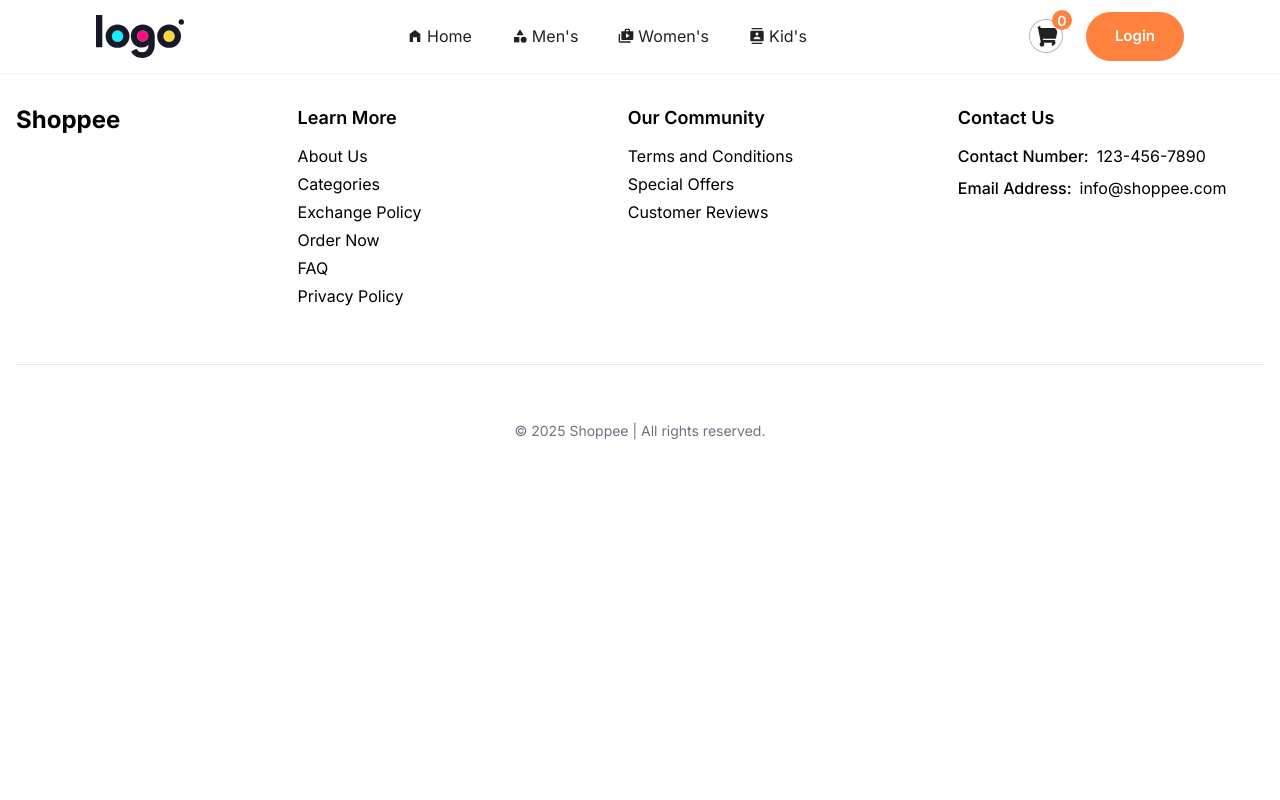
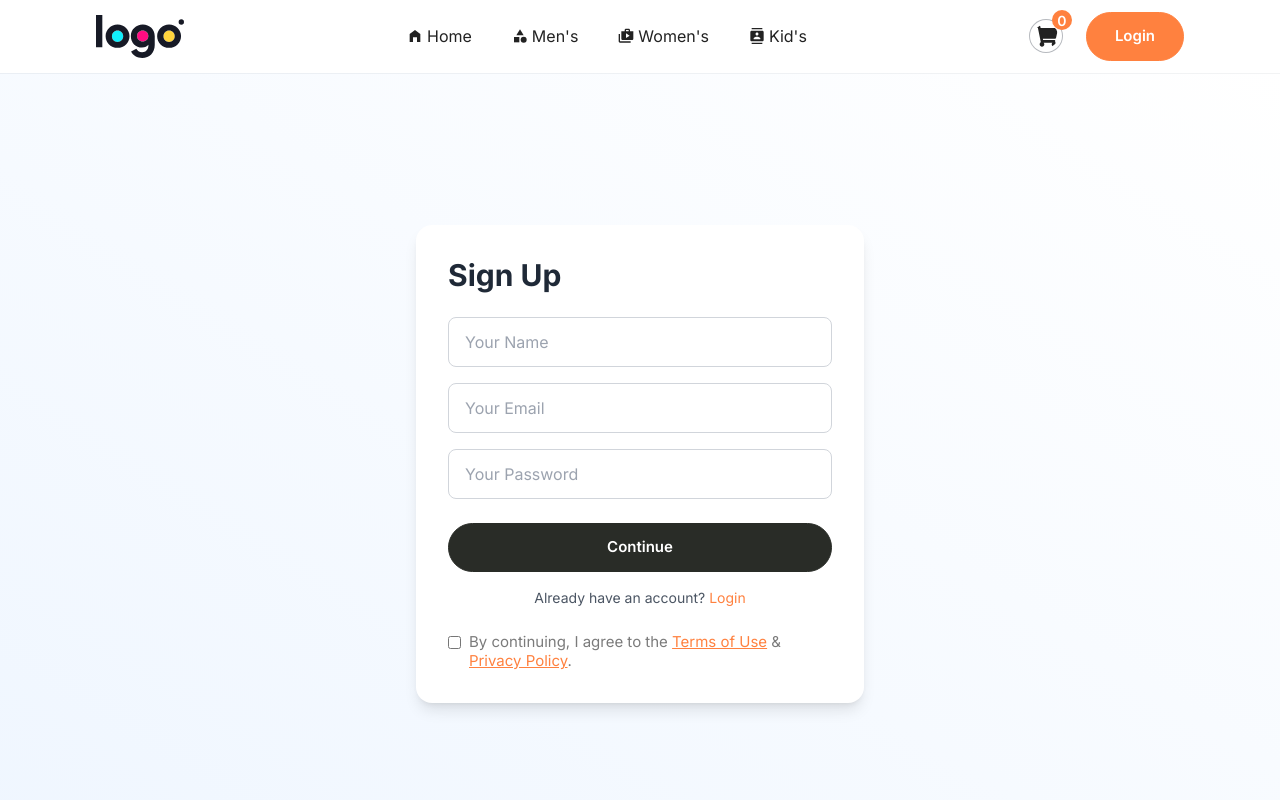
Before and after one commit to Vargos98/Ajio-Ecomm, a React (Vite) app in the folder frontend/: page /login in a window 1280 px wide. Shown: the top 800 px of the page. Built offline with nearby package versions, Linux system fonts and the light colour scheme.

Commit message:
Created ShopContext and Different Category pages also the Login page

```diff
--- a/frontend/src/App.jsx
+++ b/frontend/src/App.jsx
@@ -1,5 +1,5 @@
 import React from 'react'
-import { BrowserRouter, Routes , Route} from 'react-router-dom'
+import { BrowserRouter, Routes, Route } from 'react-router-dom'
 import Header from './components/Header'
 import Footer from './components/Footer'
 import Home from './pages/Home'
@@ -7,25 +7,30 @@ import Category from './pages/Category'
 import Product from './pages/Product'
 import Cart from './pages/Cart'
 import Login from './pages/Login'
+import bannermen from './assets/bannermens.png'
+import bannerwomen from './assets/bannerwomens.png'
+import bannerkids from './assets/bannerkids.png'
+
 const App = () => {
   return (
-    <div className='bg-primary text-tertiary'>
+    <div className="bg-primary text-tertiary">
       <BrowserRouter>
-       <Header />
-       <Routes>
-        <Route path='/' element={<Home />} />
-        <Route path='/mens' element={<Category/>} />
-        <Route path='/womens' element={<Category/>} />
-        <Route path='/kids' element={<Category/>} />
-        <Route path='/product' element={<Product/>} >
-          <Route path=':productId' element={<Product/>} />
-        </Route>
-        <Route path='/cart-page' element={<Cart/>} />
-        <Route path='/login' element={<Login/>} />
-       </Routes>
-       <Footer />
+        <Header />
+        <Routes>
+          <Route path="/" element={<Home />} />
+          <Route path="/mens" element={<Category category="men" banner={bannermen} />} />
+          <Route path="/womens" element={<Category category="women" banner={bannerwomen} />} />
+          <Route
+            path='/kids'
+            element={<Category category="kid" banner={bannerkids} />}
+          />
+
+          <Route path="/product/:productId" element={<Product />} />
+          <Route path="/cart-page" element={<Cart />} />
+          <Route path="/login" element={<Login />} />
+        </Routes>
+        <Footer />
       </BrowserRouter>
-
     </div>
   )
 }
--- /dev/null
+++ b/frontend/src/Context/ShopContext.jsx
@@ -0,0 +1,16 @@
+import { createContext } from "react";
+
+import all_products from "../assets/all_products";
+
+export const ShopContext = createContext(null);
+
+const ShopContextProvider = (props)=>{
+  const contextValue = {all_products};
+  return (
+    <ShopContext.Provider value={contextValue}>
+      {props.children}
+    </ShopContext.Provider>
+  )
+}
+
+export default ShopContextProvider;
--- a/frontend/src/components/Header.jsx
+++ b/frontend/src/components/Header.jsx
@@ -17,7 +17,7 @@ const Header = () => {
   `
 
   return (
-    <header className='fixed top-0 left-0 mx-auto max_padd_container w-full bg-white ring-1 ring-slate-900/5 z-10 '>
+    <header className='fixed top-0 left-0 right-0 mx-auto max_padd_container w-full bg-white ring-1 ring-slate-900/5 z-20 '>
       <div className='px-4 flex justify-between items-center py-3 max-xs:px-2'>
 
         {/* Logo */}
--- a/frontend/src/pages/Category.jsx
+++ b/frontend/src/pages/Category.jsx
@@ -1,8 +1,52 @@
 import React from 'react'
+import { MdOutlineKeyboardArrowDown } from 'react-icons/md'
+import all_products from '../assets/all_products'
+import Item from '../components/Item' // ✅ Make sure this path is correct
 
-const Category = () => {
+const Category = ({ category, banner }) => {
   return (
-    <div>Category</div>
+    <section className="max_padd_container py-12 xl:py-28">
+      <div>
+        {/* Banner Image */}
+        <div>
+          <img src={banner} alt="Category Banner" className="block my-7 mx-auto" />
+        </div>
+
+        {/* Header and Sort */}
+        <div className="flex justify-between items-center mb-6">
+          <h5 className="text-lg font-semibold">
+            Showing 1–12 <span className="text-gray-500">out of 36 products</span>
+          </h5>
+          <div className="flex items-center gap-1 cursor-pointer">
+            <span>Sort by</span>
+            <MdOutlineKeyboardArrowDown size={20} />
+          </div>
+        </div>
+
+        {/* Product Grid */}
+        <div className="grid grid-cols-2 md:grid-cols-3 lg:grid-cols-4 gap-6">
+          {all_products.map((item)=>{
+            if(category === item.category){
+              return (
+                <Item
+                  key={item.id}
+                  id={item.id}
+                  name={item.name}
+                  image={item.image}
+                  new_price={item.new_price}
+                  old_price={item.old_price}
+                />
+              )
+            }
+          })
+      }
+
+        </div>
+        <div className='mt-16 text-center'>
+          <button className='btn_dark_rounded'>Load More</button>
+        </div>
+      </div>
+    </section>
   )
 }
 
--- a/frontend/src/pages/Login.jsx
+++ b/frontend/src/pages/Login.jsx
@@ -2,7 +2,52 @@ import React from 'react'
 
 const Login = () => {
   return (
-    <div>Login</div>
+    <section className='min-h-screen flex items-center mt-16 justify-center bg-gradient-to-tr from-blue-50 to-white px-4 py-12'>
+      <div className='w-full max-w-md bg-white p-8 rounded-2xl shadow-lg'>
+        {/* Heading */}
+        <h3 className='text-2xl md:text-3xl font-bold  mb-6 text-gray-800'>Sign Up</h3>
+
+        {/* Input Fields */}
+        <div className='space-y-4'>
+          <input
+            type='text'
+            placeholder='Your Name'
+            className='w-full px-4 py-3 border border-gray-300 rounded-lg focus:outline-none focus:ring-2 focus:ring-blue-400'
+          />
+          <input
+            type='email'
+            placeholder='Your Email'
+            className='w-full px-4 py-3 border border-gray-300 rounded-lg focus:outline-none focus:ring-2 focus:ring-blue-400'
+          />
+          <input
+            type='password'
+            placeholder='Your Password'
+            className='w-full px-4 py-3 border border-gray-300 rounded-lg focus:outline-none focus:ring-2 focus:ring-blue-400'
+          />
+        </div>
+
+        {/* Submit Button */}
+        <button className='w-full mt-6 btn_dark_rounded hover:bg-zinc-900 text-white font-semibold py-3 rounded-lg transition duration-300'>
+          Continue
+        </button>
+
+        {/* Login Redirect */}
+        <p className='text-sm text-center mt-4 text-gray-600'>
+          Already have an account?{' '}
+          <span className='text-secondary hover:underline cursor-pointer'>Login</span>
+        </p>
+
+        {/* Terms and Conditions */}
+        <div className='flex items-start gap-2 mt-6 text-sm text-gray-500'>
+          <input type='checkbox' className='mt-1' />
+          <p>
+            By continuing, I agree to the{' '}
+            <span className='text-secondary underline cursor-pointer'>Terms of Use</span> &{' '}
+            <span className='text-secondary underline cursor-pointer'>Privacy Policy</span>.
+          </p>
+        </div>
+      </div>
+    </section>
   )
 }
 
```
